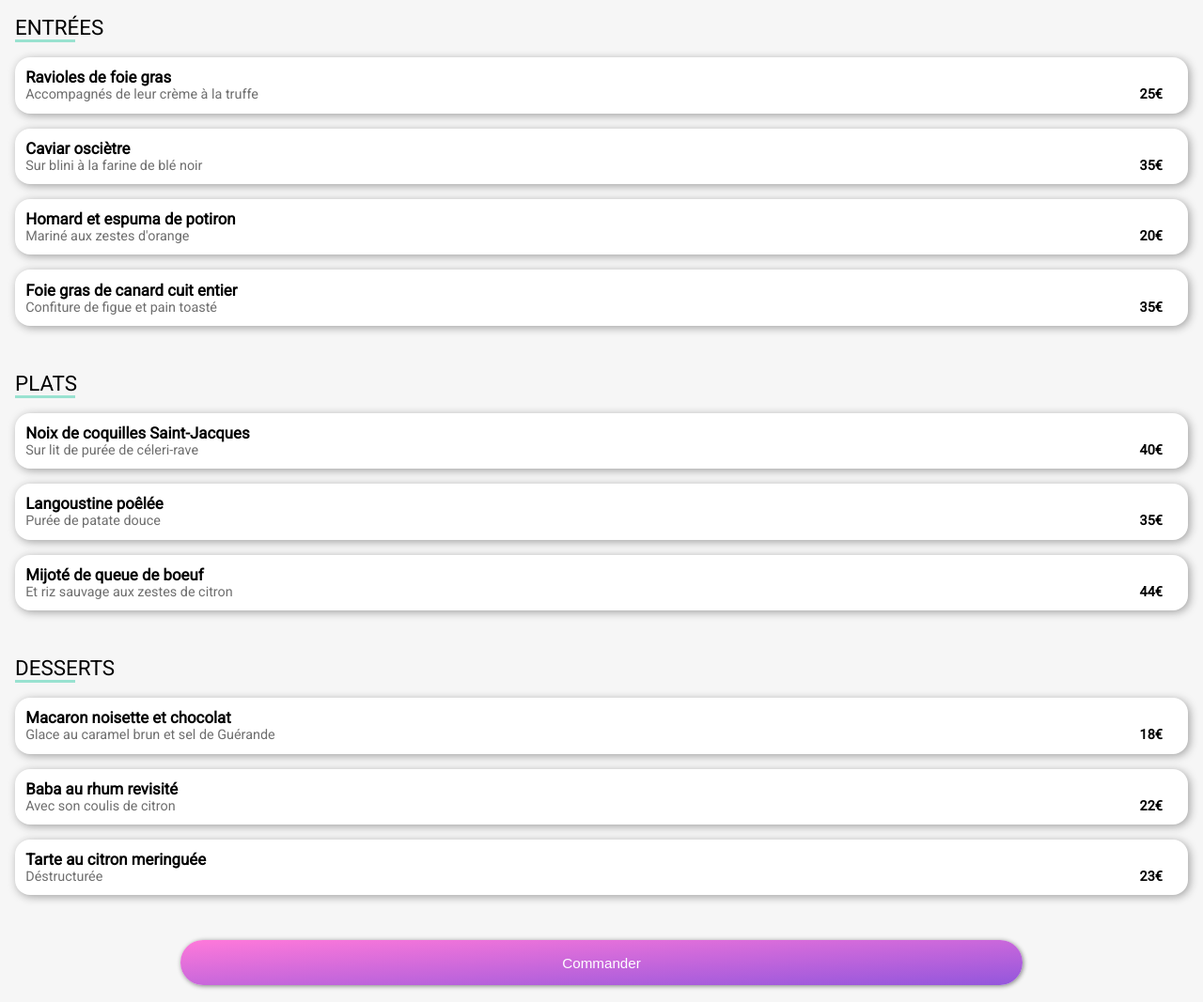
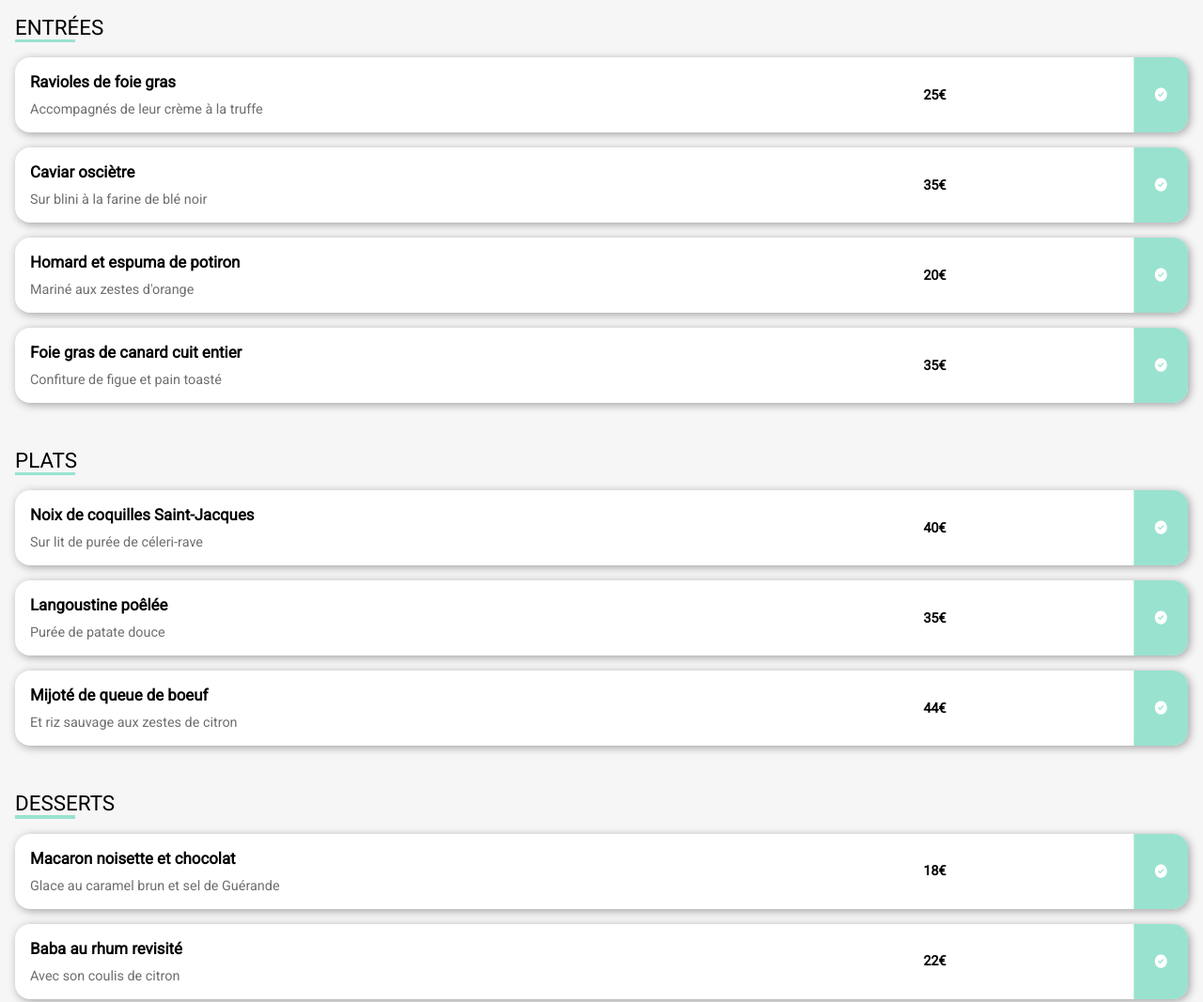
Before and after one commit to natthanguilhot/GUILHOTNATTHAN_3_28012021, a website: page html/note.html in a window 1280 px wide. Shown: the part 460-1527 px from the top of the page at 94% size. Drawn offline with Linux system fonts and the light colour scheme; a web font is replaced by a local one.

Commit message:
ajout de icone d'ajout de plat sans anim

```diff
--- a/html/note.html
+++ b/html/note.html
@@ -39,6 +39,9 @@
                     <div class="plat__prix">
                         <p>25€</p>
                     </div>
+                    <div class="ajoutplat">
+                        <i class="fas fa-check-circle"></i>
+                    </div>
                 </div>
                 <div class="plat">
                     <div class="plat__description">
@@ -47,6 +50,9 @@
                     </div>
                     <div class="plat__prix">
                         <p>35€</p>
+                    </div>
+                    <div class="ajoutplat">
+                        <i class="fas fa-check-circle"></i>
                     </div>
                 </div>
                 <div class="plat">
@@ -57,6 +63,9 @@
                     <div class="plat__prix">
                         <p>20€</p>
                     </div>
+                    <div class="ajoutplat">
+                        <i class="fas fa-check-circle"></i>
+                    </div>
                 </div>
                 <div class="plat">
                     <div class="plat__description">
@@ -65,6 +74,9 @@
                     </div>
                     <div class="plat__prix">
                         <p>35€</p>
+                    </div>
+                    <div class="ajoutplat">
+                        <i class="fas fa-check-circle"></i>
                     </div>
                 </div>
             </div>
@@ -80,6 +92,9 @@
                     <div class="plat__prix">
                         <p>40€</p>
                     </div>
+                    <div class="ajoutplat">
+                        <i class="fas fa-check-circle"></i>
+                    </div>
                 </div>
                 <div class="plat">
                     <div class="plat__description">
@@ -89,6 +104,9 @@
                     <div class="plat__prix">
                         <p>35€</p>
                     </div>
+                    <div class="ajoutplat">
+                        <i class="fas fa-check-circle"></i>
+                    </div>
                 </div>
                 <div class="plat">
                     <div class="plat__description">
@@ -97,6 +115,9 @@
                     </div>
                     <div class="plat__prix">
                         <p>44€</p>
+                    </div>
+                    <div class="ajoutplat">
+                        <i class="fas fa-check-circle"></i>
                     </div>
                 </div>
             </div>
@@ -112,6 +133,9 @@
                     <div class="plat__prix">
                         <p>18€</p>
                     </div>
+                    <div class="ajoutplat">
+                        <i class="fas fa-check-circle"></i>
+                    </div>
                 </div>
                 <div class="plat">
                     <div class="plat__description">
@@ -121,6 +145,9 @@
                     <div class="plat__prix">
                         <p>22€</p>
                     </div>
+                    <div class="ajoutplat">
+                        <i class="fas fa-check-circle"></i>
+                    </div>
                 </div>
                 <div class="plat">
                     <div class="plat__description">
@@ -129,6 +156,9 @@
                     </div>
                     <div class="plat__prix">
                         <p>23€</p>
+                    </div>
+                    <div class="ajoutplat">
+                        <i class="fas fa-check-circle"></i>
                     </div>
                 </div>
             </div>
--- a/sass/components/_btn.scss
+++ b/sass/components/_btn.scss
@@ -14,6 +14,9 @@
     cursor: pointer;
     border: none;
     box-shadow: 1px 1px 5px gray;
+    & a {
+
+    }
     &:active {
         background: linear-gradient(to top left, lighten($primary-color, 5), lighten($secondary-color, 5));
         box-shadow: 3px 3px 5px gray;
--- a/sass/pages/_resto.scss
+++ b/sass/pages/_resto.scss
@@ -48,18 +48,28 @@
     }
 }
 .plat {
+    height: 5rem;
     background-color: white;
     border-radius: 1rem;
     box-shadow: 2px 2px 10px rgb(160, 160, 160);
-    padding: 0.7rem;
     display: flex;
     justify-content: space-between;
+    align-items: center;
     position: relative;
     margin: 1rem 0 1rem 0;
     overflow: hidden;
     font-size: 0.9rem;
+    &:hover {
+        cursor: pointer;
+    }
     &__description {
+        margin: 1rem 0 1rem 1rem;
         text-overflow: ellipsis;
+        display: flex;
+        flex-direction: column;
+        justify-content: space-between;
+        height: 60%;
+        width: 70%;
         &__titre{
             font-weight: bold;
         }
@@ -72,5 +82,22 @@
         display: flex;
         align-items: flex-end;
         margin-right: 1rem;
+        width: 10%;
+        height: auto;
+        transform-origin: right;
     }
 }
+.ajoutplat {
+    display: flex;
+    justify-content: center;
+    align-items: center;
+    width: 20%;
+    max-width: 4rem;
+    height: 100%;
+    background-color: $tertiary-color;
+    transform: scalex(0.9);
+    transform-origin: right;
+    & i {
+        color: white;
+    }
+}
```
Also changed, not shown: css/style.css, 1 other file.
